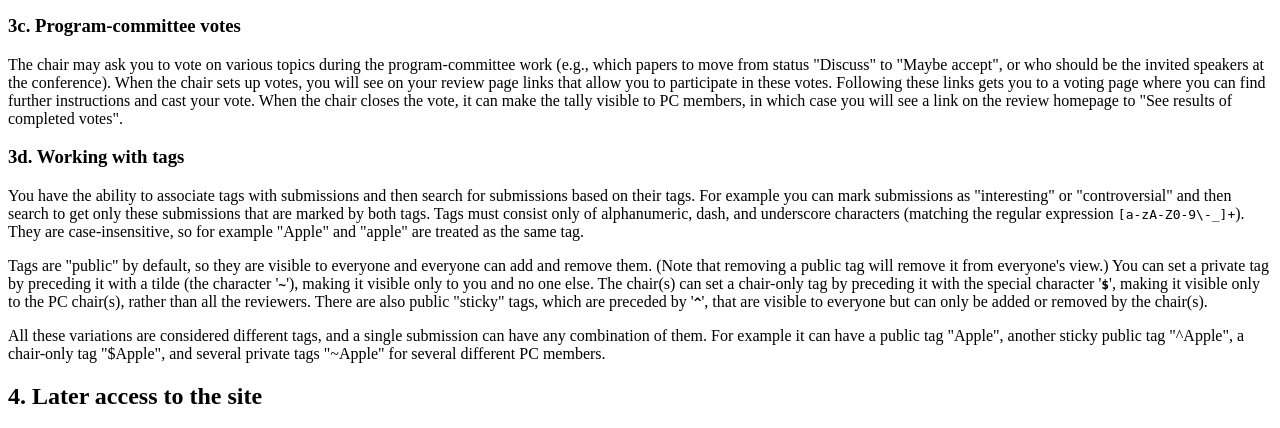
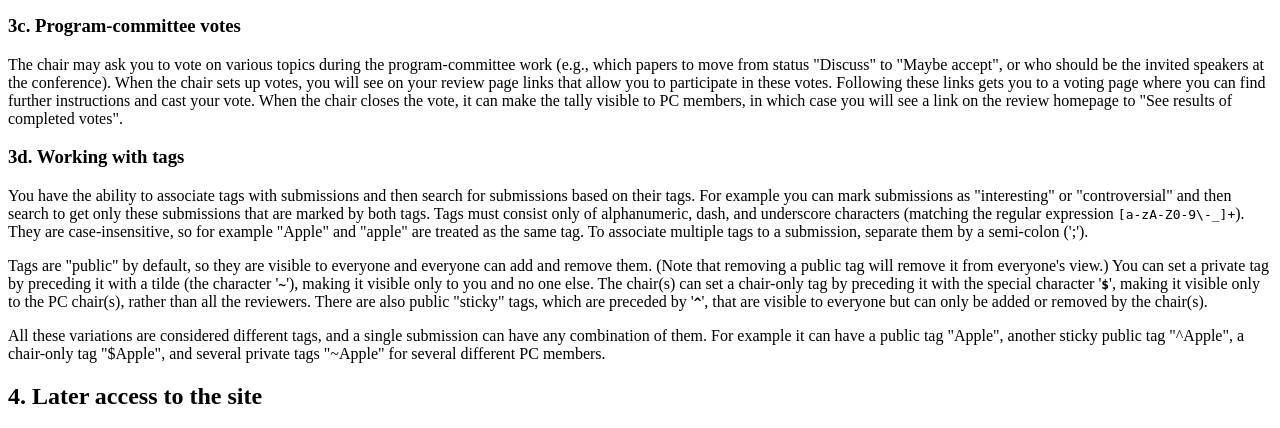
Before and after one commit to shaih/websubrev, a PHP site: page /documentation/reviewer.html in a window 1280 px wide. Shown: the part 2314-2742 px from the top of the page. Run offline with PHP 8.4, Linux system fonts and the light colour scheme.

Commit message:
bugfix: separage tags by ';' rather than '; '

```diff
--- a/webtree/documentation/reviewer.html
+++ b/webtree/documentation/reviewer.html
@@ -249,7 +249,7 @@ which case you will see a link on the review homepage to "See results of
 completed votes".
 
 <a name="tags"></a><h3>3d. Working with tags</h3>
-<p>You have the ability to associate tags with submissions and then search for submissions based on their tags. For example you can mark submissions as "interesting" or "controversial" and then search to get only these submissions that are marked by both tags. Tags must consist only of alphanumeric, dash, and underscore characters (matching the regular expression <tt>[a-zA-Z0-9\-_]+</tt>). They are case-insensitive, so for example "Apple" and "apple" are treated as the same tag.
+<p>You have the ability to associate tags with submissions and then search for submissions based on their tags. For example you can mark submissions as "interesting" or "controversial" and then search to get only these submissions that are marked by both tags. Tags must consist only of alphanumeric, dash, and underscore characters (matching the regular expression <tt>[a-zA-Z0-9\-_]+</tt>). They are case-insensitive, so for example "Apple" and "apple" are treated as the same tag. To associate multiple tags to a submission, separate them by a semi-colon (';').
 </p>
 <p>Tags are "public" by default, so they are visible to everyone and everyone can add and remove them. (Note that removing a public tag will remove it from everyone&#39;s view.) You can set a private tag by preceding it with a tilde (the character '<b><tt>~</tt></b>'), making it visible only to you and no one else.
 The chair(s) can set a chair-only tag by preceding it with the special character '<b><tt>$</tt></b>', making it visible only to the PC chair(s), rather than all the reviewers.
--- a/webtree/review/doEditTags.php
+++ b/webtree/review/doEditTags.php
@@ -15,7 +15,7 @@ if (($subId = (int) $_POST['subId']) <= 0)
   exit("Submission must be specified");
 
 if (isset($_POST['tags'])) {
-  $tags = explode('; ',$_POST['tags']);
+  $tags = explode(';',$_POST['tags']);
 
   $qry = "INSERT IGNORE INTO {$SQLprefix}tags (tagName,subId,type,flags) VALUES (?,$subId,?,?)";
   $stmt = $db->prepare($qry);
```
